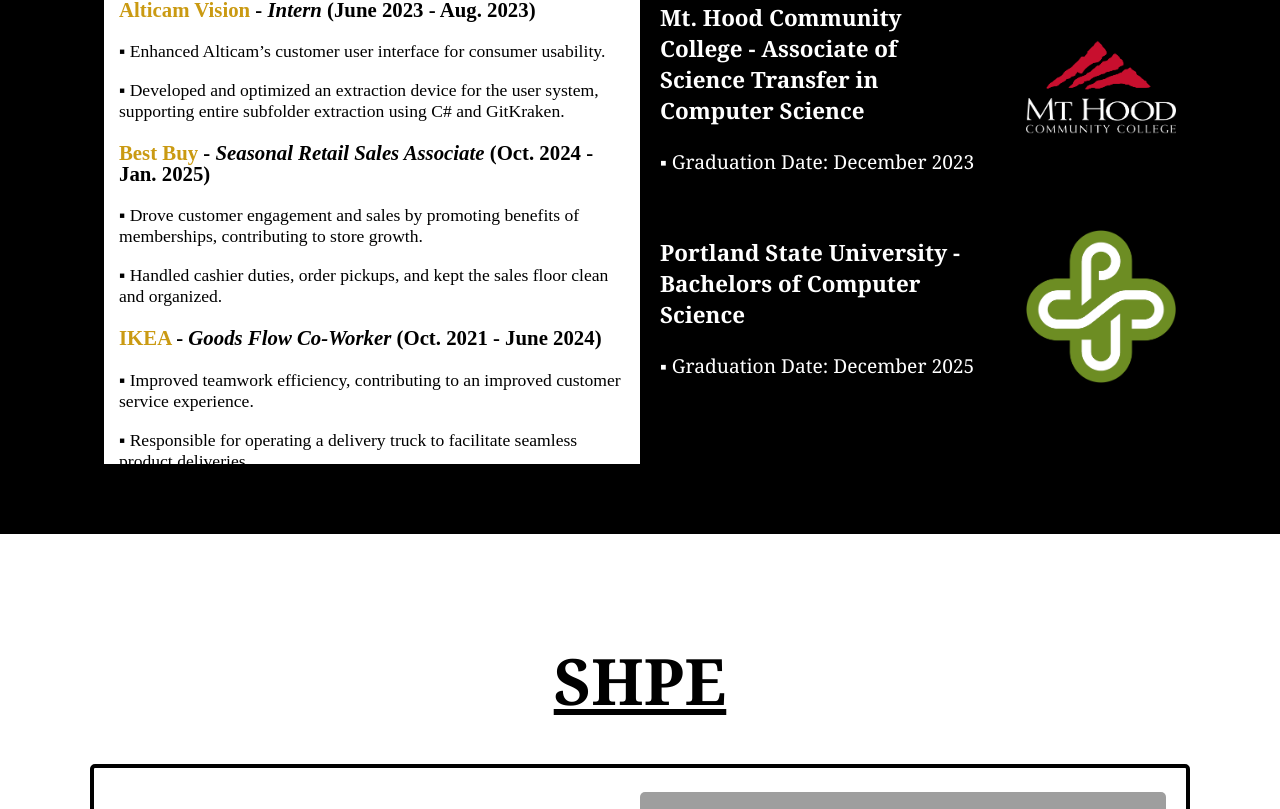
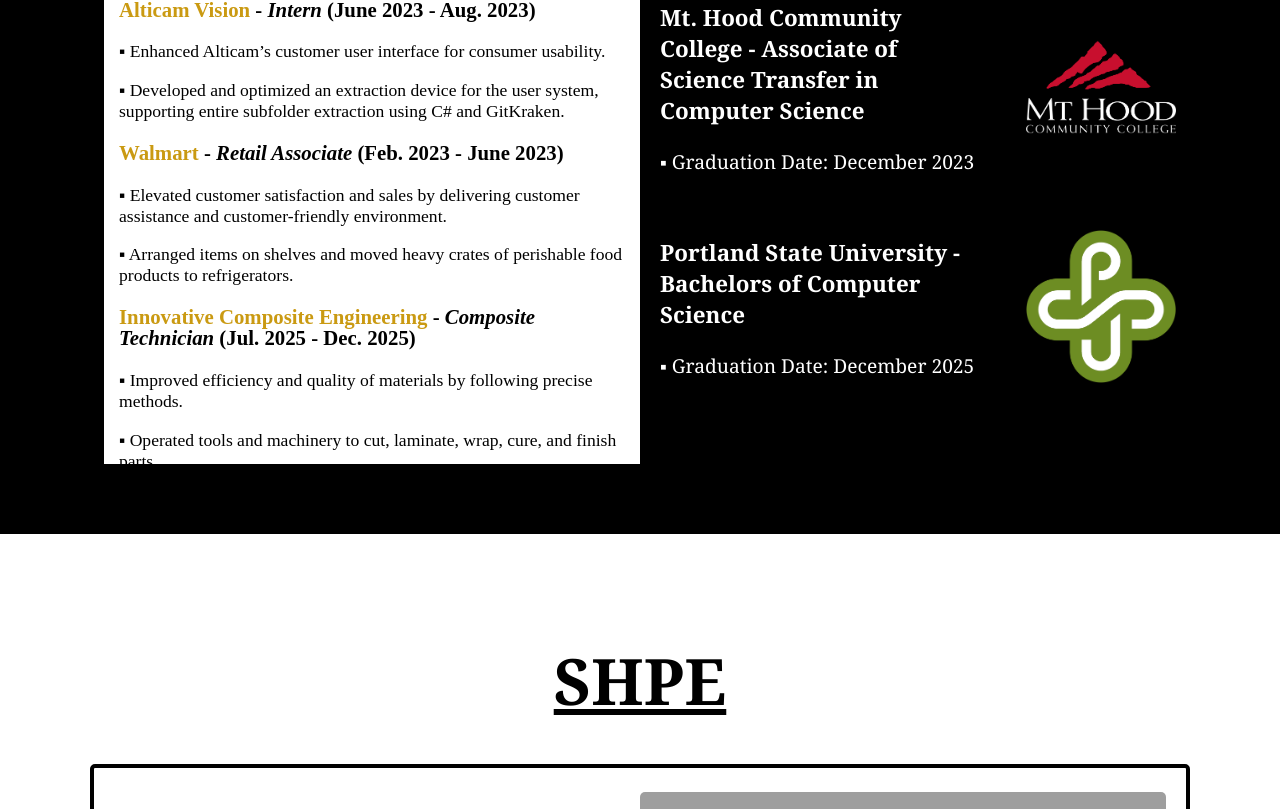
Before and after one commit to alex-osorio10/alex-portfolio, a React (Vite) app: page / in a window 1280 px wide. Shown: the part 2091-2900 px from the top of the page. Built offline with nearby package versions, Linux system fonts and the light colour scheme; grey boxes are pictures that could not be loaded.

Commit message:
Updated experience

```diff
--- a/src/Experience.jsx
+++ b/src/Experience.jsx
@@ -18,40 +18,27 @@
             </div>
 
             <div className="experience-entry">
-              <h3><strong>Best Buy</strong> - <i>Seasonal Retail Sales Associate</i> (Oct. 2024 - Jan. 2025)</h3>
-              <p>▪ Drove customer engagement and sales by promoting benefits of memberships, contributing to store growth.</p>
-              <p>▪ Handled cashier duties, order pickups, and kept the sales floor clean and organized.</p>
-            </div>
-
-            <div className="experience-entry">
-              <h3><strong>IKEA</strong> - <i>Goods Flow Co-Worker</i> (Oct. 2021 - June 2024)</h3>
-              <p>▪ Improved teamwork efficiency, contributing to an improved customer service experience.</p>
-              <p>▪ Responsible for operating a delivery truck to facilitate seamless product deliveries.</p>
-              <p>▪ Transported heavy boxes for customer pickups and deliveries, ensuring efficient handling.</p>
-            </div>
-
-            <div className="experience-entry">
-              <h3><strong>FedEx Ground</strong> - <i>Package Handler</i> (Feb. 2023 - June 2023)</h3>
-              <p>▪ Optimized package handling processes, ensuring a seamless and organized workflow.</p>
-              <p>▪ Improved operational workflows by managing the transportation of heavy boxes for loading and unloading trucks.</p>
-            </div>
-
-            <div className="experience-entry">
-              <h3><strong>Walmart</strong> - <i>Food and Consumables</i> (Feb. 2021 - July 2021)</h3>
+              <h3><strong>Walmart</strong> - <i>Retail Associate</i> (Feb. 2023 - June 2023)</h3>
               <p>▪ Elevated customer satisfaction and sales by delivering customer assistance and customer-friendly environment.</p>
               <p>▪ Arranged items on shelves and moved heavy crates of perishable food products to refrigerators.</p>
             </div>
 
             <div className="experience-entry">
-              <h3><strong>Hood River Supply - ACE</strong> - <i>Service Station</i> (Nov. 2020 - Jan. 2021)</h3>
-              <p>▪ Maintained store efficiency by providing a positive and efficient customer experience.</p>
-              <p>▪ Pumped gas, stocked shelves, assisted customers, and sanitized restrooms.</p>
+              <h3><strong>Innovative Composite Engineering</strong> - <i>Composite Technician</i> (Jul. 2025 - Dec. 2025)</h3>
+              <p>▪ Improved efficiency and quality of materials by following precise methods.</p>
+              <p>▪ Operated tools and machinery to cut, laminate, wrap, cure, and finish parts.</p>
             </div>
 
             <div className="experience-entry">
-              <h3><strong>Safeway</strong> - <i>Courtesy Clerk</i> (Oct. 2019 - Oct. 2020)</h3>
-              <p>▪ Increased customer experience to increase sales growth.</p>
-              <p>▪ Bagged groceries, retrieved shopping carts, sanitized restrooms, and stocked shelves.</p>
+              <h3><strong>New Moon Aviation</strong> - <i>Outreach and Marketing Assistant</i> (Jul. 2025 - Dec. 2025)</h3>
+              <p>▪ Assisted with website updates, flyers, social media, and event promotions.</p>
+              <p>▪ Advanced outreach and visibility through marketing, contributing to rebranding efforts.</p>
+            </div>
+
+            <div className="experience-entry">
+              <h3><strong>Alticam Vision</strong> - <i>Intern</i> (June 2023 - Aug. 2023)</h3>
+              <p>▪ Enhanced Alticam’s customer user interface for consumer usability.</p>
+              <p>▪ Developed and optimized an extraction device for the user system, supporting entire subfolder extraction using C# and GitKraken.</p>
             </div>
           </div>
         </div>
```
